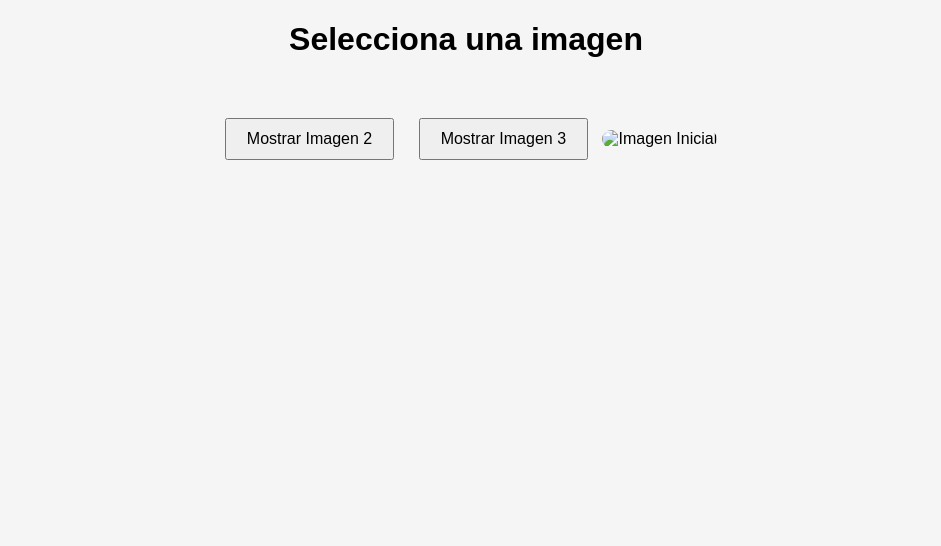
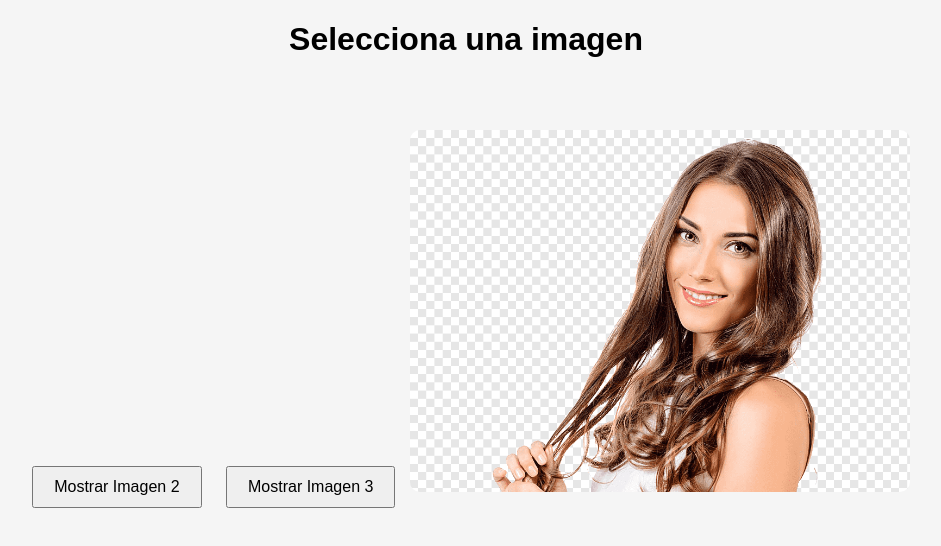
Before and after one commit to nicohicooo/fvtnico, a plain HTML site: page index.html in a window 1280 px wide. Shown: the whole page, without its empty margins (174-1115 px from the left). Drawn offline with Linux system fonts and the light colour scheme.

Commit message:
Update index.html

```diff
--- a/index.html
+++ b/index.html
@@ -74,7 +74,7 @@
   <button class="boton-cambio" onclick="cambiarImagen('imagen3')">Mostrar Imagen 3</button>
 
   <div id="contenedor">
-    <img id="imagenActual" src="imagenes/imagen1.jpg.png" alt="Imagen Inicial">
+    <img id="imagenActual" src="imagen1.jpg.png" alt="Imagen Inicial">
 
     <!-- Botones de opciones que aparecen tras cambiar imagen -->
     <div class="opciones" id="opciones">
```
